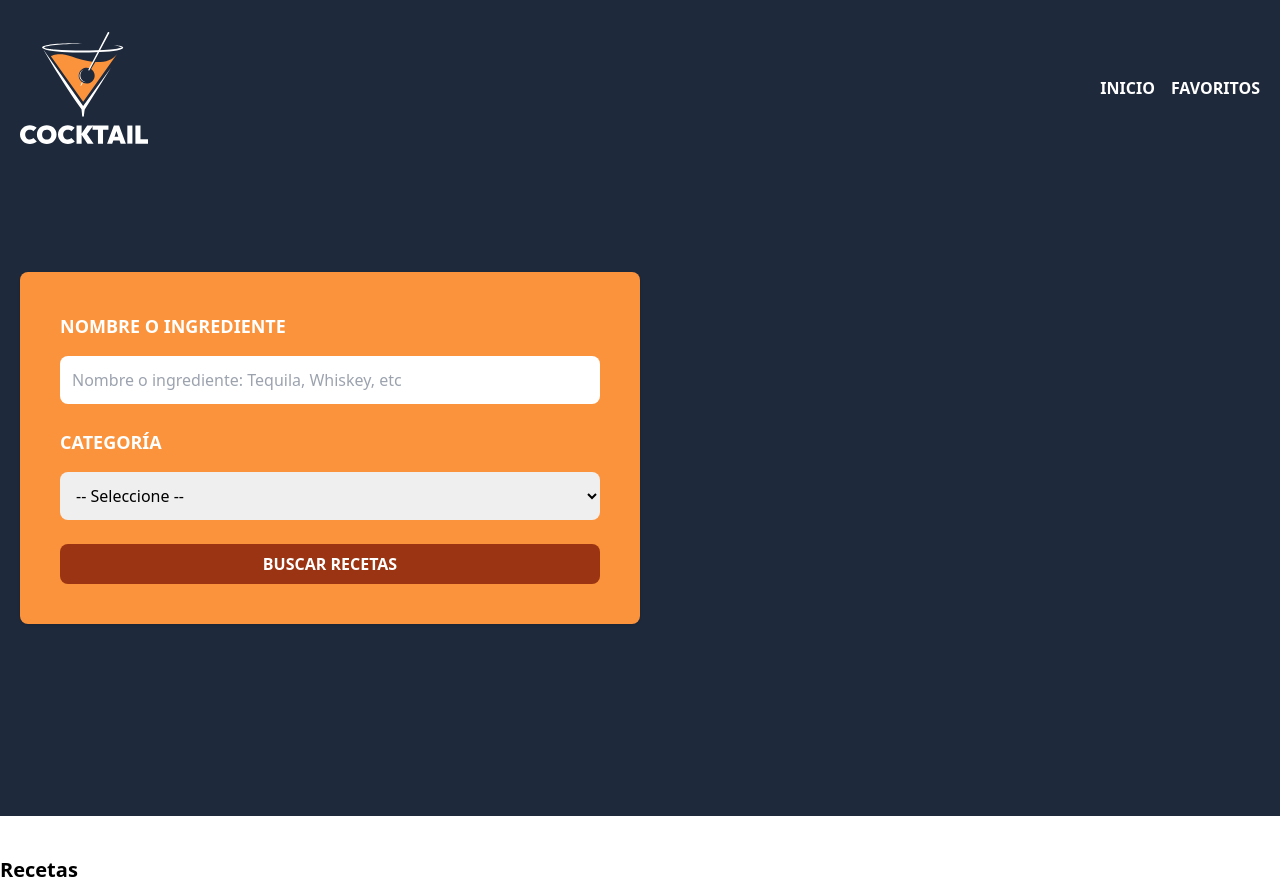
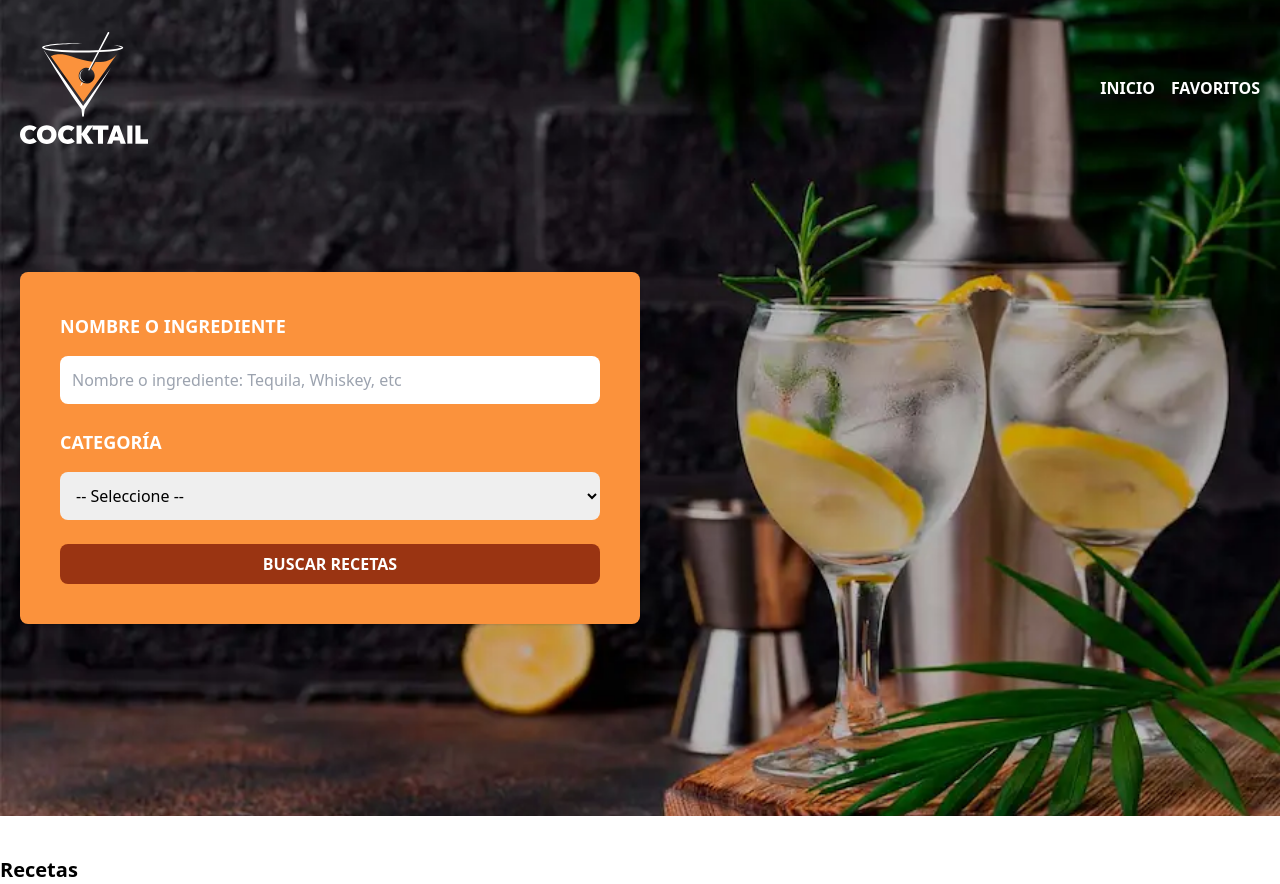
Before and after one commit to alexdevrr05/vue-pinia-drinks-ts, a Vue app: page / in a window 1280 px wide. Built offline with nearby package versions, Linux system fonts and the light colour scheme.

Commit message:
Show conditionally search banner and drink image (bg image)

```diff
--- a/src/drinks/components/NavBar.vue
+++ b/src/drinks/components/NavBar.vue
@@ -1,4 +1,7 @@
 <script setup lang="ts">
+import { computed } from 'vue';
+import { useRoute } from 'vue-router';
+
 import type { RouterLink } from '@/router/list-navbar-router';
 import SearchFormVue from './SearchForm.vue';
 
@@ -7,10 +10,15 @@ interface Props {
 }
 
 defineProps<Props>();
+
+const route = useRoute();
+// Para mostrar o ocultar el banner (buscador/imagen)
+const isPageHome = computed(() => route.name === 'home');
 </script>
 
 <template>
-  <header class="bg-slate-800">
+  <!-- header es el nombre de la clase css "header" -->
+  <header class="bg-slate-800" :class="{ header: isPageHome }">
     <div class="mx-auto container px-5 pb-16 pt-8">
       <div class="flex justify-between items-center">
         <div>
@@ -32,7 +40,16 @@ defineProps<Props>();
         </nav>
       </div>
 
-      <SearchFormVue />
+      <SearchFormVue v-if="isPageHome" />
     </div>
   </header>
 </template>
+
+<style>
+.header {
+  background-image: url('/img/bg.webp');
+  background-size: cover;
+  background-position: center;
+  background-repeat: no-repeat;
+}
+</style>
```
Also changed, not shown: public/img/bg.jpg (deleted), public/img/bg.webp (added).
